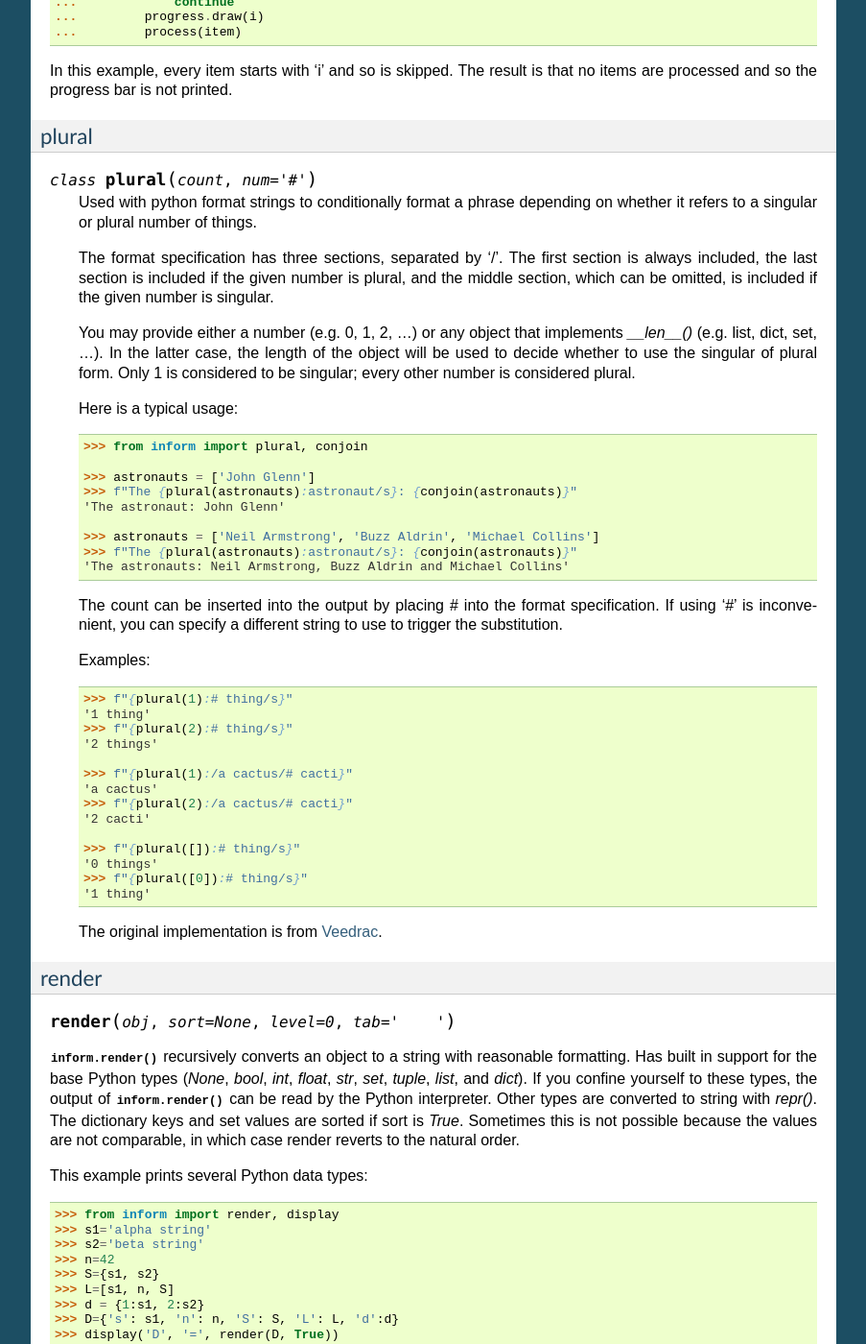
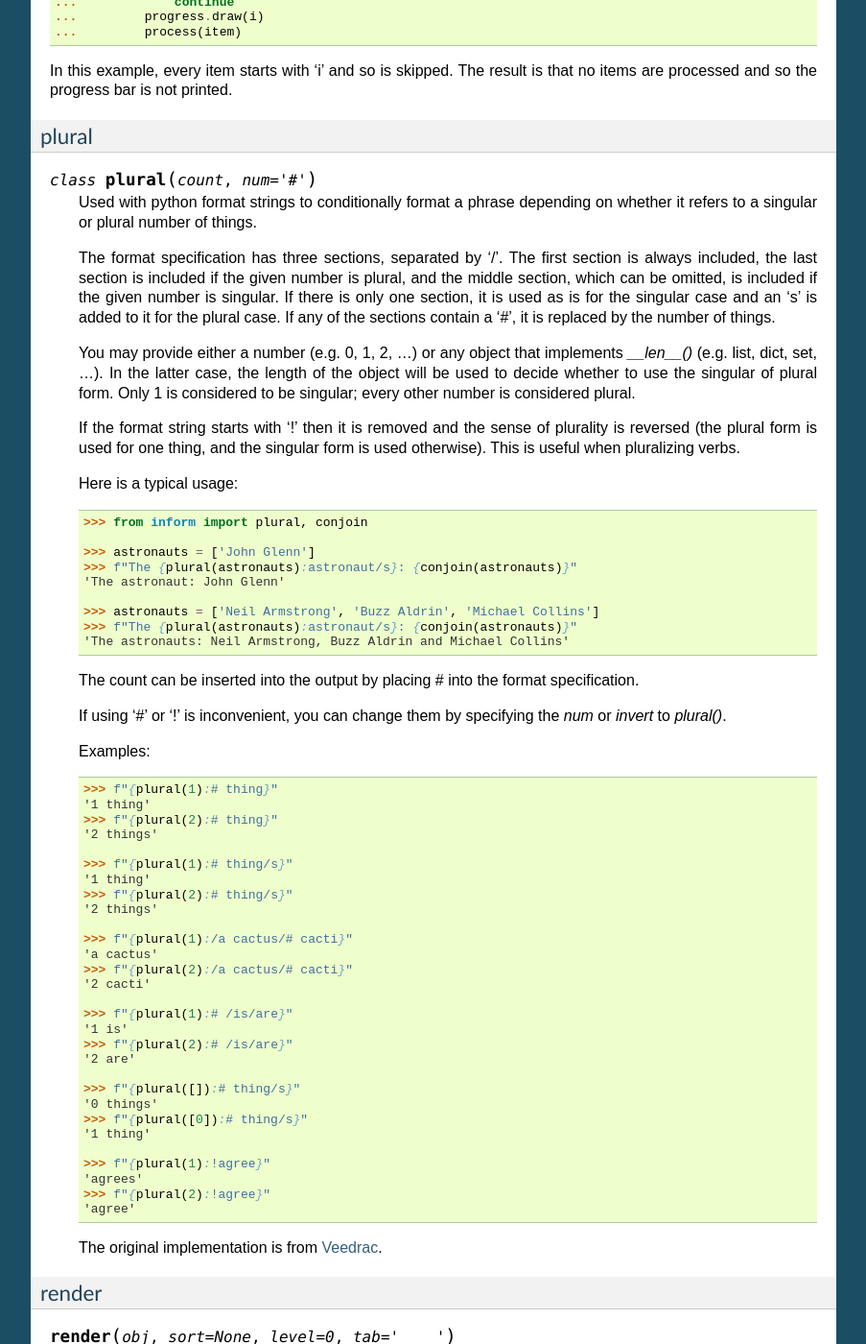
Before and after one commit to KenKundert/inform, a Sphinx documentation site: the page built from doc/user.rst, in a window 1280 px wide and 1400 px high, scrolled down 19651 px. Shown: the whole window at 96% size, without its empty margins (198-1101 px from the left). Built offline with Sphinx 7.4.7, drawn with Linux system fonts in a browser that asks for light colours.

Commit message:
Enhance plural(). Now final /s is optional and ! can be prepended to invert sense of plurality.

```diff
--- a/doc/releases.rst
+++ b/doc/releases.rst
@@ -4,7 +4,8 @@ Releases
 **Latest development release**:
     | Version: 1.17.2
     | Released: 2019-06-11
-    - wrap now applies to codicils passed as arguments.
+    - Wrap now applies to codicils passed as arguments.
+    - Enhance :class:`inform.plural`.
 
 **1.17 (2019-05-16)**:
     - Added :func:`inform.is_mapping()`
--- a/doc/user.rst
+++ b/doc/user.rst
@@ -1432,7 +1432,10 @@ plural
     The format specification has three sections, separated by '/'.  The first
     section is always included, the last section is included if the given number
     is plural, and the middle section, which can be omitted, is included if the
-    given number is singular.
+    given number is singular.  If there is only one section, it is used as is
+    for the singular case and an 's' is added to it for the plural case.
+    If any of the sections contain a '#', it is replaced by the number of
+    things.
 
     You may provide either a number (e.g. 0, 1, 2, ...) or any object that
     implements `__len__()` (e.g. list, dict, set, ...).  In the latter case,
@@ -1440,6 +1443,10 @@ plural
     of plural form.  Only 1 is considered to be singular; every other number is
     considered plural.
 
+    If the format string starts with '!' then it is removed and the sense of
+    plurality is reversed (the plural form is used for one thing, and the
+    singular form is used otherwise). This is useful when pluralizing verbs.
+
     Here is a typical usage::
 
         >>> from inform import plural, conjoin
@@ -1453,10 +1460,17 @@ plural
         'The astronauts: Neil Armstrong, Buzz Aldrin and Michael Collins'
 
     The count can be inserted into the output by placing # into the format
-    specification. If using '#' is inconvenient, you can specify a different
-    string to use to trigger the substitution.
+    specification.
+
+    If using '#' or '!' is inconvenient, you can change them by specifying the
+    *num* or *invert* to *plural()*.
 
     Examples::
+
+        >>> f"{plural(1):# thing}"
+        '1 thing'
+        >>> f"{plural(2):# thing}"
+        '2 things'
 
         >>> f"{plural(1):# thing/s}"
         '1 thing'
@@ -1468,10 +1482,20 @@ plural
         >>> f"{plural(2):/a cactus/# cacti}"
         '2 cacti'
 
+        >>> f"{plural(1):# /is/are}"
+        '1 is'
+        >>> f"{plural(2):# /is/are}"
+        '2 are'
+
         >>> f"{plural([]):# thing/s}"
         '0 things'
         >>> f"{plural([0]):# thing/s}"
         '1 thing'
+
+        >>> f"{plural(1):!agree}"
+        'agrees'
+        >>> f"{plural(2):!agree}"
+        'agree'
 
     The original implementation is from `Veedrac
     <http://stackoverflow.com/questions/21872366/plural-string-formatting>`_.
```
Also changed, not shown: 1 other file.
